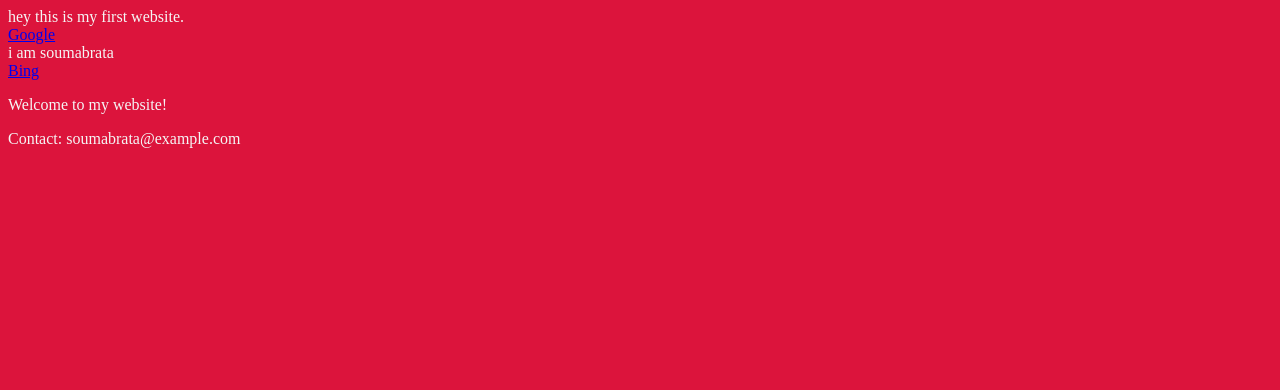
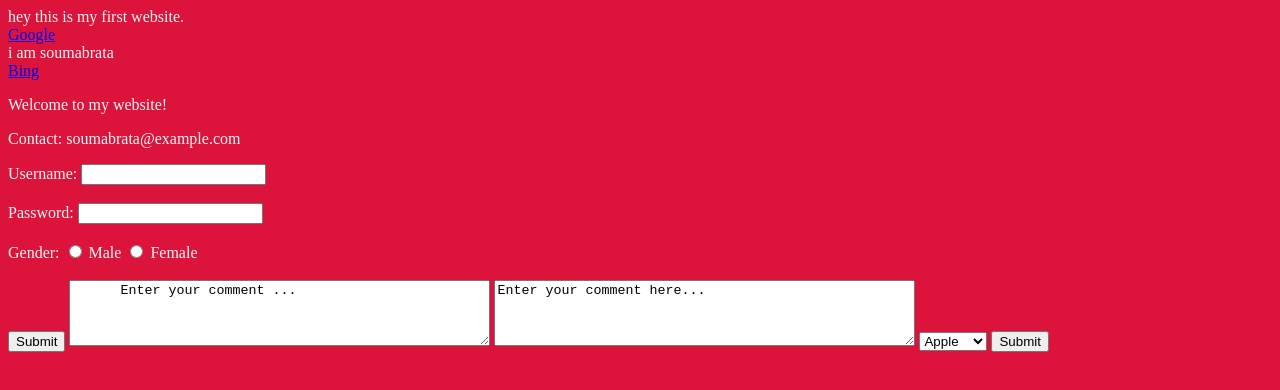
Before and after one commit to Souma061/Webdev_course, a plain HTML site: page index.html in a window 1280 px wide. Drawn offline with Linux system fonts and the light colour scheme.

Commit message:
added new commits

```diff
--- a/index.html
+++ b/index.html
@@ -1,11 +1,13 @@
 <!DOCTYPE html>
 <html lang="en">
+
 <head>
   <meta charset="UTF-8">
   <meta name="viewport" content="width=device-width, initial-scale=1.0">
   <title>Document</title>
   <link rel="stylesheet" href="style.css">
 </head>
+
 <body>
   hey this is my first website.<br>
   <a href="https://www.google.com">Google</a><br>
@@ -19,6 +21,41 @@
   <script>
     console.log("Welcome to my website!");
   </script>
+  <form action="/submit" method="post">
+    <!-- Text input for username -->
+    <label for="username">Username:</label>
+    <input type="text" id="username" name="username" required>
+    <br><br>
+
+    <!-- Password input -->
+    <label for="password">Password:</label>
+    <input type="password" id="password" name="password" required>
+    <br><br>
+
+    <!-- Radio buttons for gender -->
+    <label>Gender:</label>
+    <input type="radio" id="male" name="gender" value="male">
+    <label for="male">Male</label>
+    <input type="radio" id="female" name="gender" value="female">
+    <label for="female">Female</label>
+    <br><br>
+
+    <!-- Submit button -->
+    <input type="submit" value="Submit">
+    <textarea name="comment" rows="4" cols="50">
+      Enter your comment ...
+</textarea>
+    <form action="/submit">
+      <textarea name="comment" rows="4" cols="50">Enter your comment here...</textarea>
+      <select name="fruits">
+        <option value="apple">Apple</option>
+        <option value="banana">Banana</option>
+        <option value="cherry">Cherry</option>
+      </select>
+      <input type="submit" value="Submit">
+    </form>
+  </form>
 
 </body>
+
 </html>
```
Also changed, not shown: INLINE AND BLOCK ELEMENTS/comprehensive text.txt (added), quiz/1.txt (added).
